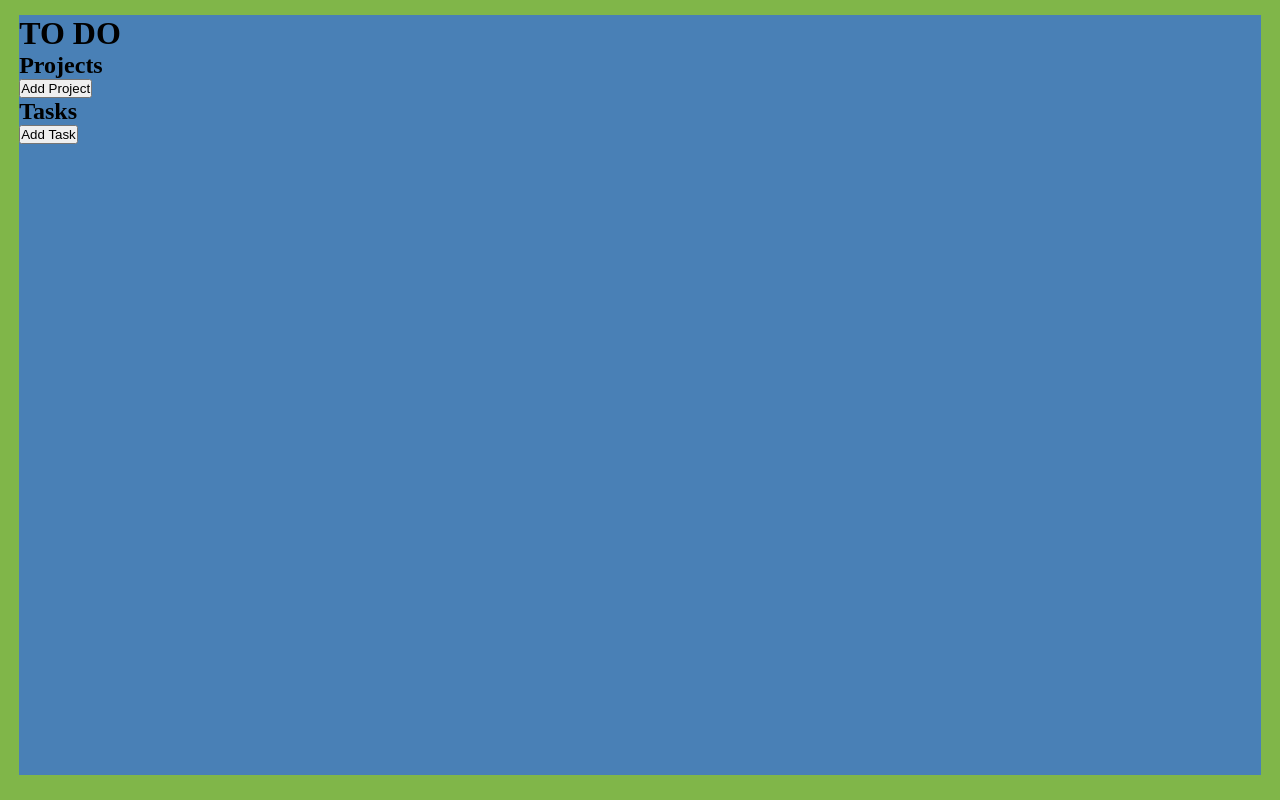
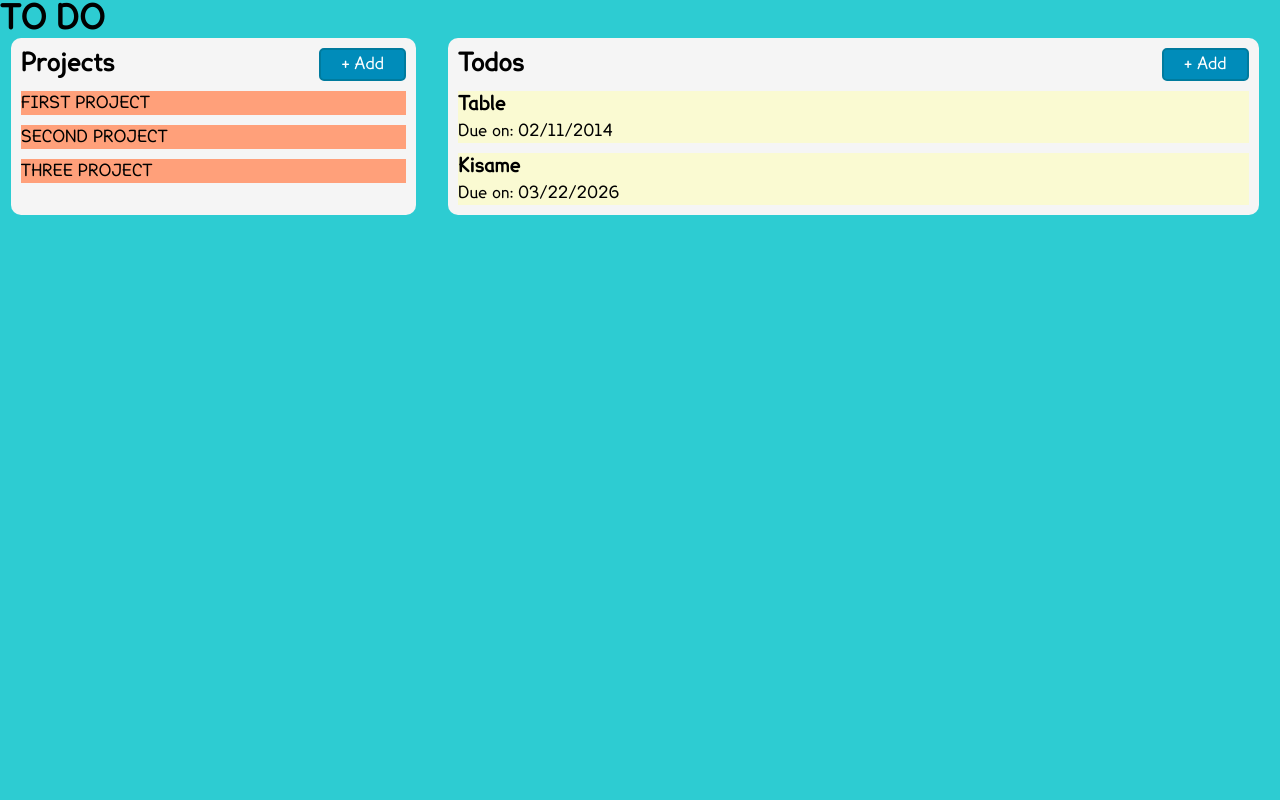
Before and after one commit to ashvinsunga/odin_todo-list, a website built with webpack: page src/template.html in a window 1280 px wide. Built offline with nearby package versions, Linux system fonts and the light colour scheme.

Commit message:
Doe initial rendering of data for both Project and Todo

```diff
--- a/src/index.js
+++ b/src/index.js
@@ -1,11 +1,7 @@
 import './style.css'
+import { initialise } from './modules/controller'
 
 
+initialise();
+
 // Dummy data
-// const todoOne = new todoList("Table", "Clean clutter on the table", format(new Date(2014, 1, 11), 'MM/dd/yyyy'), "moderate", "need to finish this before end of the year",
-// ["Remove laptop", "Position consoles", "Wipe Jerbaks", "Flip tables"]
-// )
-
-// const todoTwo = new todoList("Floor", "Clean floir clutter", format(new Date(2025, 1, 11), 'MM/dd/yyyy'), "high", "need to finish this after the year",
-// ["Remove stains", "Position chairs", "Wipe Wiwi", "Flip enemies"]
-// )
--- a/src/modules/controller.js
+++ b/src/modules/controller.js
@@ -0,0 +1,54 @@
+import { format } from "date-fns";
+
+import { Project } from "./models/projectModel";
+import { TodoList } from './models/todoModel'
+
+import { renderProjectList } from "./views/projectView";
+import { renderTodos } from "./views/todoView";
+
+
+const app = (() => {
+    const projectCollection = [];
+
+    const showProjects = () => projectCollection;
+
+    const addProject = (project) => {
+        projectCollection.push(project)
+    }
+
+    return {
+        showProjects,
+        addProject
+    }
+})();
+
+
+
+export function initialise() {
+// Dummy data
+const projectOne = new Project('FIRST PROJECT');
+const projectTwo = new Project('SECOND PROJECT')
+const projectThree = new Project('THREE PROJECT')
+
+const todoOne = new TodoList("Table", "Clean clutter on the table", format(new Date(2014, 1, 11), 'MM/dd/yyyy'), "moderate", "need to finish this before end of the year",
+["Remove laptop", "Position consoles", "Wipe Jerbaks", "Flip tables"]
+)
+
+const todoTwo = new TodoList("Floor", "Clean floir clutter", format(new Date(2025, 1, 11), 'MM/dd/yyyy'), "high", "need to finish this after the year",
+["Remove stains", "Position chairs", "Wipe Wiwi", "Flip enemies"]
+)
+
+const todoThree = new TodoList("Kisame", "Clean kisame plywood", format(new Date(2026, 2, 22), 'MM/dd/yyyy'), "low", "need to finish this next year",
+["Remove plywood", "Position hardieflex", "Wipe tae", "Flip yourself"]
+)
+
+projectOne.addTodo(todoTwo)
+projectThree.addTodo(todoOne);
+projectThree.addTodo(todoThree);
+
+app.addProject(projectOne)
+app.addProject(projectTwo)
+app.addProject(projectThree)
+renderProjectList(app.showProjects())
+renderTodos(projectThree)
+}
--- a/src/modules/models/projectModel.js
+++ b/src/modules/models/projectModel.js
@@ -1,4 +1,4 @@
-class Project {
+export class Project {
     todos = [];
     constructor(name) {
         this.name = name;
--- a/src/modules/models/todoModel.js
+++ b/src/modules/models/todoModel.js
@@ -1,36 +1,37 @@
-class todoList {
-    priorityList = ["high", "moderate", "low"]
+export class TodoList {
+    priorityList = ["high", "moderate", "low"];
     isCompleted = false;
-    constructor(title, description, dueDate, priority, notes, checklist){
+    constructor(title, description, dueDate, priority, notes, checkList){
         this.title = title;
         this.description = description;
         this.dueDate = dueDate;
         this.priority = priority;
         this.notes = notes;
-        this.checklist = checklist;
+        this.checkList = checkList;
     }
 
     addItemToCheckList(itemId){
-        this.checklist.push(itemId)
+        this.checkList.push(itemId)
         return true
     }
 
     removeItemToCheckList(itemId){
-        this.checklist.splice(itemId,1)
-        return this.checklist
+        this.checkList.splice(itemId,1)
+        return this.checkList
     }
 
     toggleComplete(){
         return this.isCompleted = !this.isCompleted
     }
 
+    setDetailPriority(priority) {
+        return this.priority = priority
+    }
+
     showDetailPreview(){
         return `${this.title}-${this.dueDate}`
     }
 
-    setDetailPriority(priority) {
-        return this.priority = priority
-    }
 
     showCompleteDetail(){
         return {
@@ -39,7 +40,7 @@ class todoList {
             dueDate: this.dueDate,
             priority: this.priority,
             notes: this.notes,
-            checklist: this.checklist,
+            checkList: this.checkList,
         }
     }
 }
--- a/src/modules/views/projectView.js
+++ b/src/modules/views/projectView.js
@@ -0,0 +1,12 @@
+
+export function renderProjectList(projects){
+    const projectList = document.getElementById('project-list')
+
+    projects.map(project => {
+        const projectItem = document.createElement('li')
+        projectItem.setAttribute('projectItem',"")
+        projectItem.textContent = project.name
+        projectList.appendChild(projectItem);
+    })
+
+}
--- /dev/null
+++ b/src/modules/views/todoView.js
@@ -0,0 +1,18 @@
+export function renderTodos(project) {
+    const todoList = document.getElementById('todo-list');
+    const todos = project.todos
+    // console.log(project)
+    todos.map(todo => {
+        const todoItem = document.createElement('li')
+        todoItem.setAttribute('todoItem',"")
+        const todoItemTitle = document.createElement('h3')
+        todoItemTitle.setAttribute('todoItemTitle',"")
+        const todoItemDueDate = document.createElement('p')
+        todoItemDueDate.setAttribute('todoItemDueDate',"")
+        todoItemTitle.textContent = todo.title;
+        todoItemDueDate.textContent = `Due on: ${todo.dueDate}`;
+        todoItem.appendChild(todoItemTitle)
+        todoItem.appendChild(todoItemDueDate)
+        todoList.appendChild(todoItem);
+    })
+}
--- a/src/style.css
+++ b/src/style.css
@@ -1,7 +1,13 @@
+@font-face {
+    font-family: Lexie;
+    src: url(./asset/font/LexieReadable-Regular.ttf);
+}
+
 * {
     margin: 0;
     padding: 0;
     box-sizing: border-box;
+    font-family: Lexie,'Gill Sans', 'Gill Sans MT', Calibri, 'Trebuchet MS', sans-serif;
 }
 
 :root {
@@ -9,12 +15,56 @@
 }
 
 body {
-    background-color: #80B649;
+    background-color: #2DCCD2;
 }
 
-.container {
-    width: 97vw;
-    height: 95vh;
-    margin: 15px auto;
-    background-color: #4980B6;
+main {
+    display: grid;
+    grid-template-columns: 1fr 2fr;
+    section {
+        border-radius: 10px;
+        width: 95%;
+        ul {
+            list-style: none;
+        }
+        [projectItem],
+        [todoItem]{
+            margin-top: 10px;
+            line-height: var(--line-height);
+        }
+        [projectItem] {
+            background-color: lightsalmon;
+        }
+        [todoItem] {
+            background-color: lightgoldenrodyellow;
+        }
+    }
 }
+
+.content-header {
+    display: flex;
+    justify-content: space-between;
+    align-items: center;
+}
+
+[newButtons] {
+    background-color: #008CBA;
+    color: white;
+    padding: 5px 20px;
+    border: 2px solid #007B9E;
+    border-radius: 5px;
+    cursor: pointer;
+    font-size: 16px;
+  }
+
+  [newButtons]:hover {
+    background-color: #007B9E;
+    color: #E0F7FF;
+  }
+
+.project-list-container,
+.task-list-container {
+    margin: 0 auto;
+    padding: 10px;
+    background-color: whitesmoke;
+}
--- a/src/template.html
+++ b/src/template.html
@@ -8,22 +8,22 @@
 </head>
 <body>
     <div class="container">
-        <header class="header">
-            <h1 class="header-text">TO DO</h1>
-        </header>
+        <h1 class="header-text">TO DO</h1>
         <main class="main-content">
-            <section class="project-list-container" aria-label="Project List">
-                <h2 class="project-list-title">Projects</h2>
-                <button class="new-project-btn" aria-label="Add Project"> Add Project</button>
-              <!-- <div id="list-input-container"></div> -->
-              <ul id="project-list" role="list"></ul>
+            <section class="project-list-container"  aria-label="Project List">
+                <div class="content-header">
+                    <h2 class="project-list-title">Projects</h2>
+                    <button id="new-project-btn" newButtons aria-label="Add Project"> + Add</button>
+                </div>
+              <ul content id="project-list" role="list"></ul>
             </section>
             <section class="task-list-container">
-                <h2 class="task-list-title">Tasks</h2>
-                <button class="new-task-btn" aria-label="Add Task">Add Task</button>
-              <ul id="task-list" role="list"></ul>
+                <div class="content-header">
+                    <h2 class="task-list-title">Todos</h2>
+                    <button id="new-task-btn" newButtons aria-label="Add Task">+ Add</button>
+                </div>
+              <ul content id="todo-list" role="list"></ul>
             </section>
-              <!-- <div class="render-content"></div> -->
           </main>
     </div>
 
```
Also changed, not shown: src/asset/font/LexieReadable-Regular.ttf (added).
